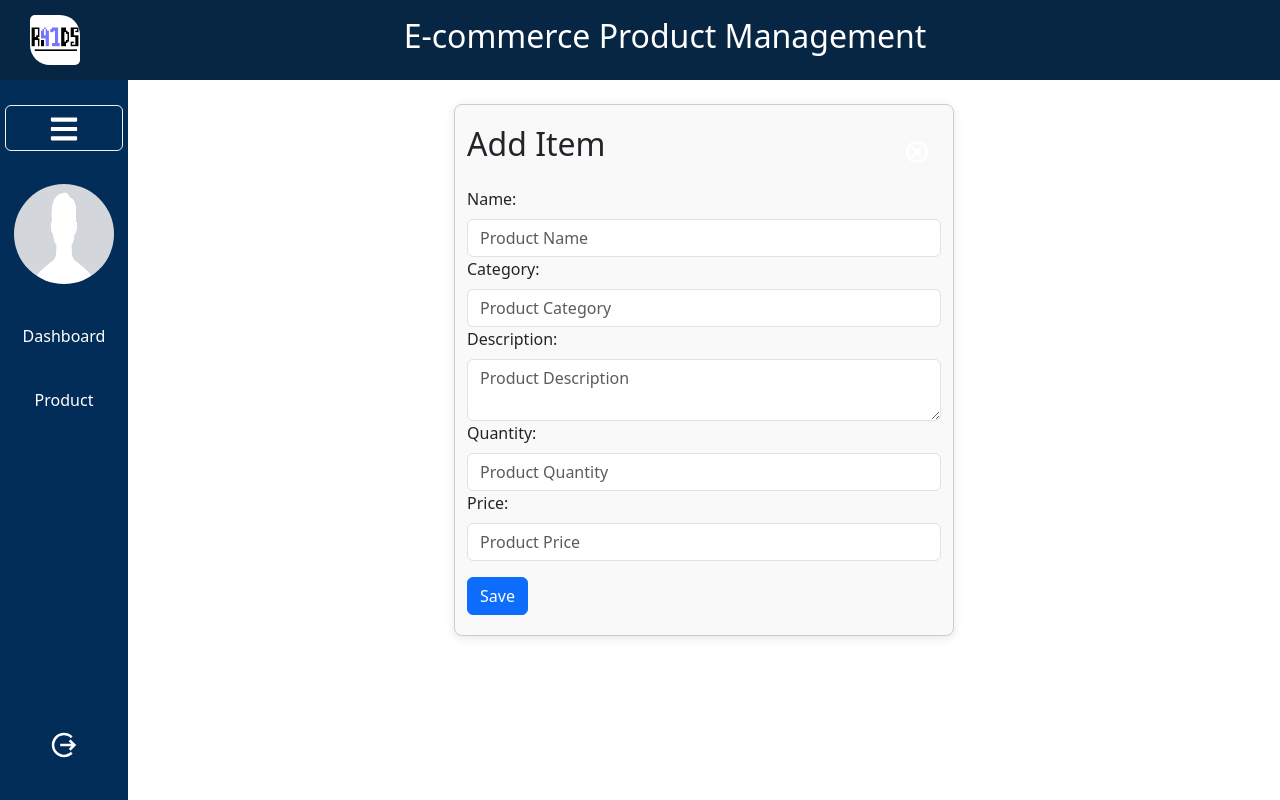
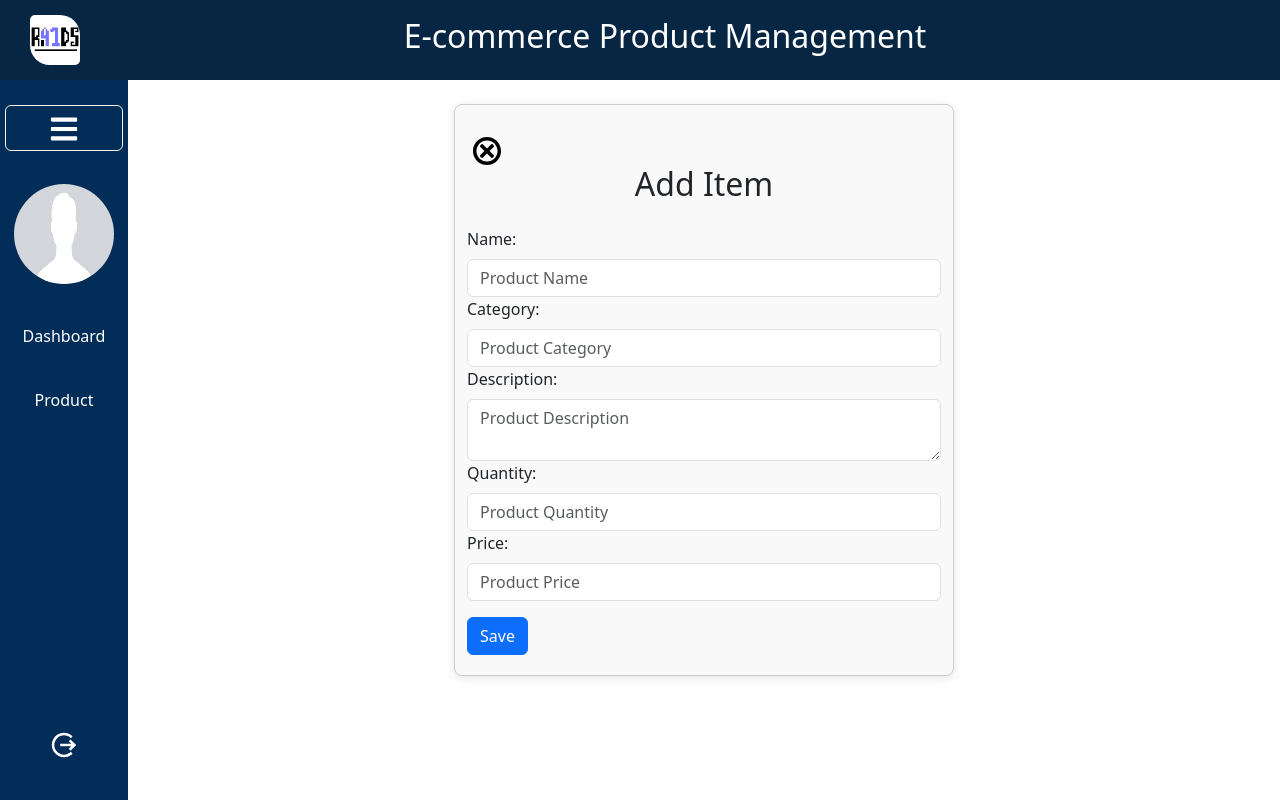
Before and after one commit to Jay-Lugh/ECommerce, a React (Create React App) app in the folder ecommerce/: page /add in a window 1280 px wide. Built offline with nearby package versions, Linux system fonts and the light colour scheme.

Commit message:
fix login header

```diff
--- a/ecommerce/src/App.css
+++ b/ecommerce/src/App.css
@@ -79,16 +79,20 @@
   box-shadow: 0 2px 10px rgba(0, 0, 0, 0.1);
 }
 
+.container h2{
+  text-align: center;
+}
 
 .container .button{
-  float: right;
-  background-color: transparent;
+    background-color: transparent;
     border: none;
-    font-size: 40px;
+    font-size: 30px;
     color: #000;
     cursor: pointer;
     margin: 0;
     padding: 0;
+    width: 40px;
+    height: 40px;
 }
 .container{
   display: block;
--- a/ecommerce/src/App.js
+++ b/ecommerce/src/App.js
@@ -52,9 +52,13 @@ function App() {
 
   return (
     <>
-      <Header />
+
       {location.pathname !== '/' && (
-        <Navigation isCollapsed={isCollapsed} toggleSidebar={toggleSidebar} />
+        <>
+          <Header />
+          <Navigation isCollapsed={isCollapsed} toggleSidebar={toggleSidebar} />
+        </>
+
       )}
 
       <div
--- a/ecommerce/src/Pages/Add.js
+++ b/ecommerce/src/Pages/Add.js
@@ -32,12 +32,12 @@ function Add() {
     return (
         <Container className="my-4" style={{ maxWidth: '500px' }}>
             <Button
-                className="custom-button"
+                className="button"
                 onClick={handleBack}
-                style={{ float: 'right', backgroundColor: 'transparent', border: 'none', fontSize: '1.5rem' }}
             >
                 <GiCancel />
             </Button>
+
             <h2 className="mb-4">Add Item</h2>
 
             <Form noValidate validated={validated} onSubmit={handleSubmit}>
```
